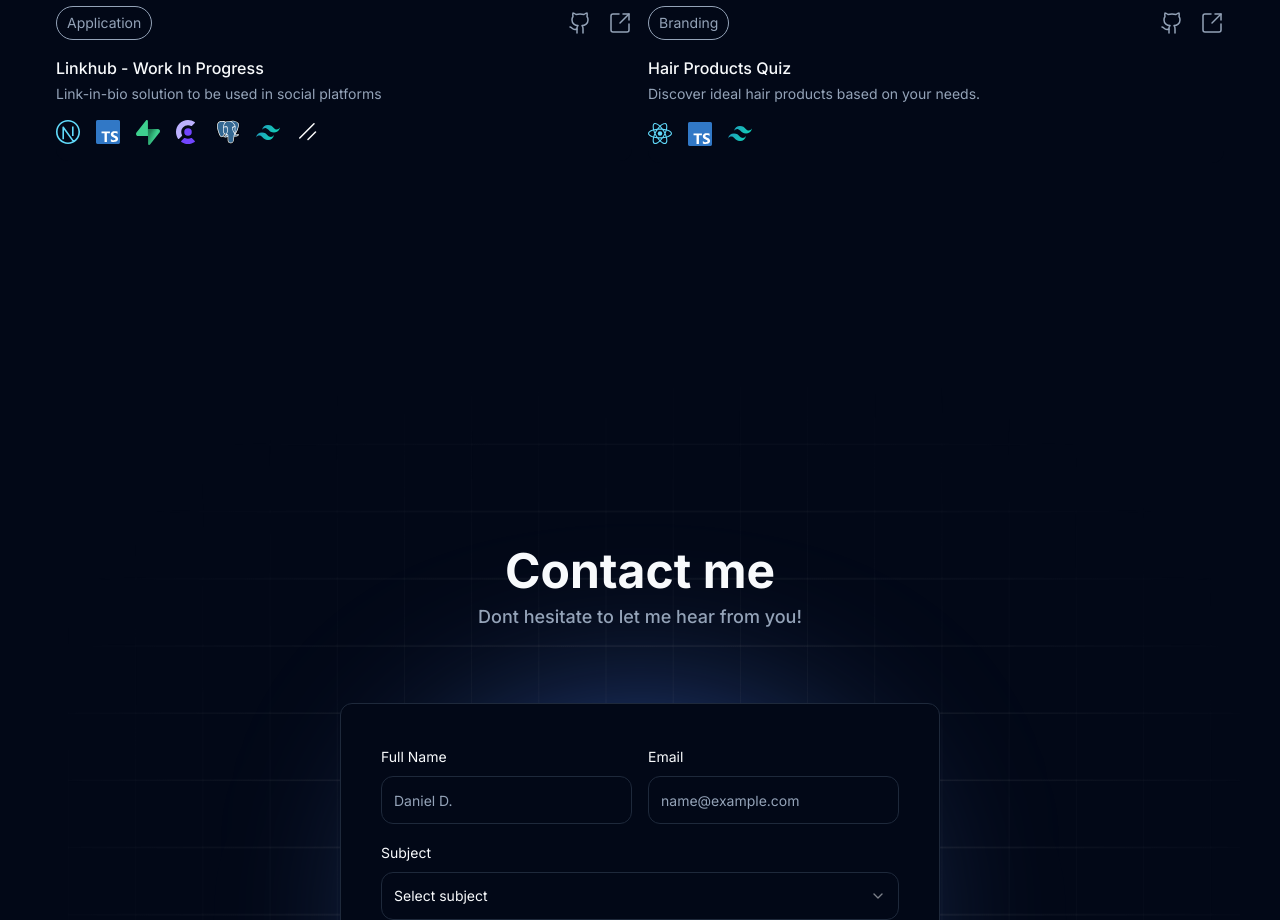
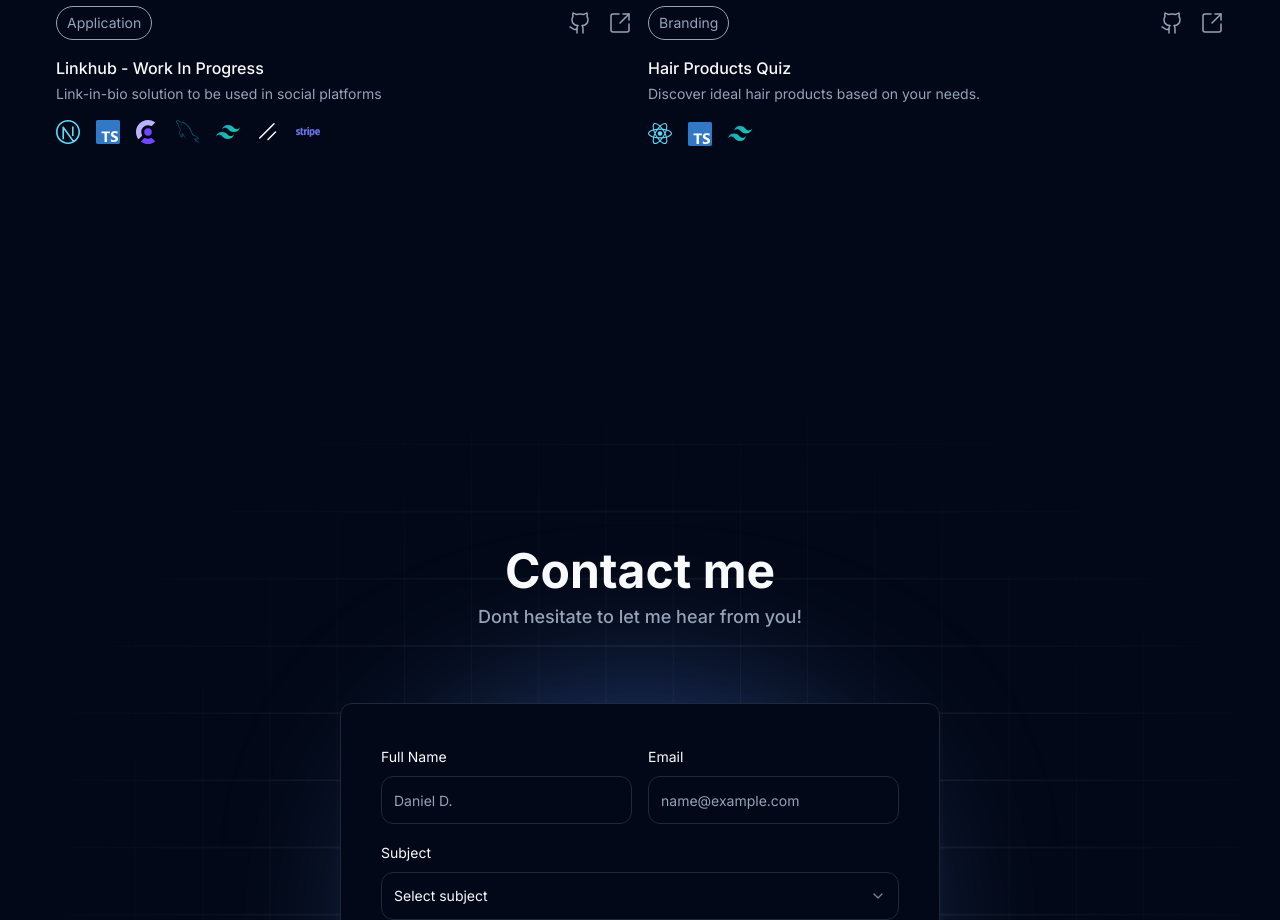
Before and after one commit to ddimitrov1108/portfolio, a Next.js app: page / in a window 1280 px wide. Shown: the part 2700-3620 px from the top of the page. Built offline with nearby package versions, Linux system fonts and the light colour scheme.

Commit message:
Update constants.tsx

```diff
--- a/components/constants.tsx
+++ b/components/constants.tsx
@@ -66,18 +66,18 @@ export const projects: {
     {
       img: "linkhub.avif",
       url: undefined,
-      source: "https://github.com/ddimitrov1108/linkhub-app",
+      source: "https://github.com/ddimitrov1108/app-linkhub",
       type: "application",
       name: "Linkhub - Work In Progress",
       description: "Link-in-bio solution to be used in social platforms",
       tech: [
         "nextjs.svg",
         "ts.svg",
-        "supabase.svg",
         "clerk.svg",
-        "postgresql.svg",
+        "mysql.svg",
         "tailwindcss.svg",
         "shadcnui.svg",
+        "stripe.svg",
       ],
     },
     {
```
